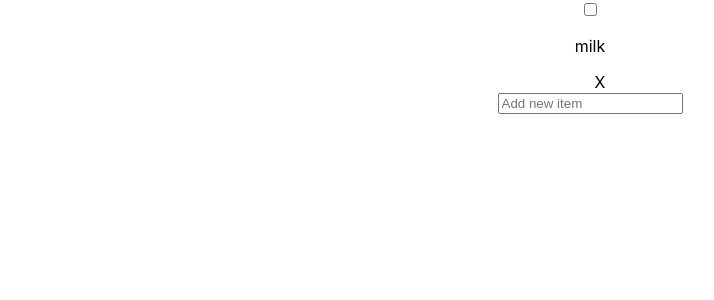
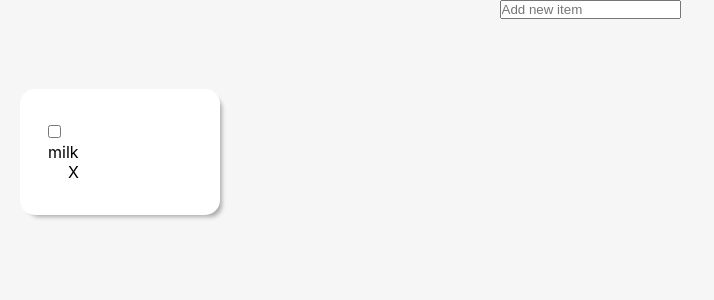
Before and after one commit to xenopol/shopr, a React (Create React App) app: page / in a window 1280 px wide. Shown: the top 300 px of the page, without its empty margins (50-764 px from the left). Built offline with nearby package versions, Linux system fonts and the light colour scheme.

Commit message:
merge master

```diff
--- a/package.json
+++ b/package.json
@@ -30,8 +30,8 @@
     "redux": "^4.0.1"
   },
   "devDependencies": {
-    "babel-eslint": "^10.0.1",
-    "eslint": "^5.13.0",
+    "babel-eslint": "9.0.0",
+    "eslint": "5.6.0",
     "eslint-config-airbnb": "^17.1.0",
     "eslint-plugin-import": "^2.14.0",
     "eslint-plugin-jsx-a11y": "^6.1.2",
--- a/src/components/App.js
+++ b/src/components/App.js
@@ -1,37 +1,24 @@
 import React from 'react'
-import PropTypes from 'prop-types'
-import { connect } from 'react-redux'
-import { toggleCheck as toggleCheckAction } from '../store/actions/listItem'
 import './App.css'
 
-import ListItem from './molecules/ListItem'
 import Input from './atoms/Input'
+import List from './organism/List'
 
-const App = ({ shoppingList, toggleCheck }) => (
+const listContainerStyle = {
+  width: '100vw',
+  padding: '5rem',
+  display: 'flex',
+  flexDirection: 'row',
+  flexWrap: 'wrap',
+}
+
+const App = () => (
   <div className="App">
-    {shoppingList.map(({ id, name, isChecked, isEditing }) => (
-      <ListItem id={id} toggleCheck={toggleCheck} key={id} name={name} isChecked={isChecked} isEditing={isEditing} />
-    ))}
     <Input />
+    <div className="List-container" style={listContainerStyle}>
+      <List />
+    </div>
   </div>
 )
 
-const mapStateToProps = ({ shoppingList }) => ({
-  shoppingList,
-})
-
-const mapDispatchToProps = dispatch => ({
-  toggleCheck: id => dispatch(toggleCheckAction(id)),
-})
-
-App.propTypes = {
-  shoppingList: PropTypes.arrayOf(PropTypes.shape({
-    id: PropTypes.number,
-    name: PropTypes.string,
-    isChecked: PropTypes.bool,
-    isEditing: PropTypes.bool,
-  })).isRequired,
-  toggleCheck: PropTypes.func.isRequired,
-}
-
-export default connect(mapStateToProps, mapDispatchToProps)(App)
+export default App
--- a/src/components/molecules/ListItem/index.js
+++ b/src/components/molecules/ListItem/index.js
@@ -1,4 +1,4 @@
-import React from 'react'
+import React, { Component } from 'react'
 import PropTypes from 'prop-types'
 import { connect } from 'react-redux'
 
@@ -10,16 +10,33 @@ import {
 } from '../../../store/actions/addNewListItem'
 
 
+const listItemstyle = {
+  margin: '1rem .5rem',
+  fontSize: '1.6rem',
+  textAlign: 'left',
+  padding: '.3rem',
+}
+
+const listItemstyleHover = {
+  backgroundColor: '#f6f6f6',
+  margin: '1rem .5rem',
+  fontSize: '1.6rem',
+  textAlign: 'left',
+  padding: '.3rem',
+}
+
 const styles = {
   removeButton: {
     marginLeft: 20,
   },
 }
 
-class ListItem extends React.Component {
+class ListItem extends Component {
   constructor(props) {
     super(props)
     this.editInput = React.createRef()
+
+    this.state = { hover: false }
   }
 
   handleEditItem= ({ key }, id) => {
@@ -36,10 +53,26 @@ class ListItem extends React.Component {
     toggleEditingListItem({ id, isEditing: true })
   }
 
+  handleMouseOver = () => {
+    this.setState({ hover: true })
+  }
+
+  handleMouseOut = () => {
+    this.setState({ hover: false })
+  }
+
+
   render() {
     const { id, name, isChecked, isEditing, toggleCheck, removeItem } = this.props
+    const { hover } = this.state
+
     return (
-      <div>
+      <div // eslint-disable-line
+        className="ListItem"
+        style={hover === true ? listItemstyleHover : listItemstyle}
+        onMouseOver={this.handleMouseOver}
+        onMouseOut={this.handleMouseOut}
+      >
         <Checkbox id={id} isChecked={isChecked} toggleCheck={toggleCheck} />
         { isEditing
           ? (
--- /dev/null
+++ b/src/components/organism/List/index.js
@@ -0,0 +1,44 @@
+import React from 'react'
+import PropTypes from 'prop-types'
+import { connect } from 'react-redux'
+
+import ListItem from '../../molecules/ListItem'
+import { toggleCheck as toggleCheckAction } from '../../../store/actions/listItem'
+
+
+const style = {
+  backgroundColor: 'white',
+  padding: '2rem',
+  margin: '2rem',
+  width: '20rem',
+  minHeight: '8rem',
+  borderRadius: '1.5rem',
+  boxShadow: '.5rem .5rem .4rem -.3rem #0000004D',
+}
+
+const List = ({ shoppingList, toggleCheck }) => (
+  <div className="List" style={style}>
+    {shoppingList.map(({ id, name, isChecked, isEditing }) => (
+      <ListItem id={id} toggleCheck={toggleCheck} key={id} name={name} isChecked={isChecked} isEditing={isEditing} />
+    ))}
+  </div>
+)
+
+const mapStateToProps = ({ shoppingList }) => ({
+  shoppingList,
+})
+
+const mapDispatchToProps = dispatch => ({
+  toggleCheck: id => dispatch(toggleCheckAction(id)),
+})
+
+List.propTypes = {
+  shoppingList: PropTypes.arrayOf(PropTypes.shape({
+    id: PropTypes.number,
+    name: PropTypes.string,
+    isChecked: PropTypes.bool,
+  })).isRequired,
+  toggleCheck: PropTypes.func.isRequired,
+}
+
+export default connect(mapStateToProps, mapDispatchToProps)(List)
--- a/src/index.js
+++ b/src/index.js
@@ -5,6 +5,7 @@ import './index.css'
 import App from './components/App'
 import configureStore from './store'
 import * as serviceWorker from './serviceWorker'
+import './styles/style.css'
 
 ReactDOM.render(
   <Provider store={configureStore()}>
--- /dev/null
+++ b/src/styles/style.css
@@ -0,0 +1,14 @@
+*, *::after, *::before {
+  margin: 0;
+  padding: 0;
+  box-sizing: inherit;
+}
+html {
+   /* this defines what 1rem is. By default the browsers font size is 16px, 62.5% is 10px. 1 */
+  /* rem = 10px */
+  font-size: 62.5%;
+}
+body {
+  box-sizing: border-box;
+  background-color: #F6F6F6;
+}
```
Also changed, not shown: 1 other file (tests, documents, lock files or other folders).
